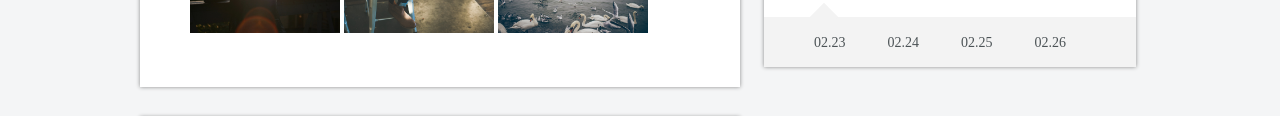
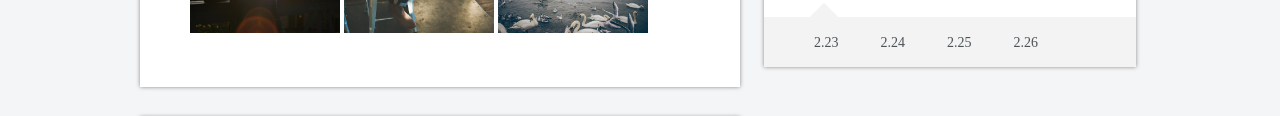
Before and after one commit to 18236887539/hankiya, a plain HTML site: page index.html in a window 1280 px wide. Shown: the part 379-495 px from the top of the page. Drawn offline with Linux system fonts and the light colour scheme.

Commit message:
fix calendar bug

```diff
--- a/index.html
+++ b/index.html
@@ -8,7 +8,9 @@
     <script type="text/javascript" src="js/jquery-2.1.3.min.js"></script>
 
 </head>
+
 <body>
+
 <div id="header_wrapper">
     <header>
         <div class="container">
@@ -74,10 +76,10 @@
             <div id="sanjiao"></div>
             <div id="calendar_day">
                 <ul>
-                    <li><a href="index.html">02.23</a></li>
-                    <li><a href="index.html">02.24</a></li>
-                    <li><a href="index.html">02.25</a></li>
-                    <li><a href="index.html">02.26</a></li>
+                    <li><a id="date01" href="index.html">02.13</a></li>
+                    <li><a id="date02" href="index.html">02.14</a></li>
+                    <li><a id="date03"  href="index.html">02.15</a></li>
+                    <li><a id="date04" href="index.html">02.16</a></li>
                 </ul>
             </div>
         </section>
@@ -94,5 +96,16 @@
         </ul>
     </footer>
 </div>
+
+<script language=JavaScript>
+    var today = new Date();
+    document.getElementById("date01").innerText = (today.getMonth() + 1 ) + "." + today.getDate();
+    var today1 = new Date(today.getTime()+ 1000 * 3600 * 24);
+    document.getElementById("date02").innerText = (today1.getMonth() + 1 ) + "." + today1.getDate();
+    var today2 = new Date(today.getTime()+ 2000 * 3600 * 24);
+    document.getElementById("date03").innerText = (today2.getMonth() + 1 ) + "." + today2.getDate();
+    var today3 = new Date(today.getTime()+3000 * 3600 * 24);
+    document.getElementById("date04").innerText = (today3.getMonth() + 1 ) + "." + today3.getDate();
+</script>
 </body>
 </html>
```
